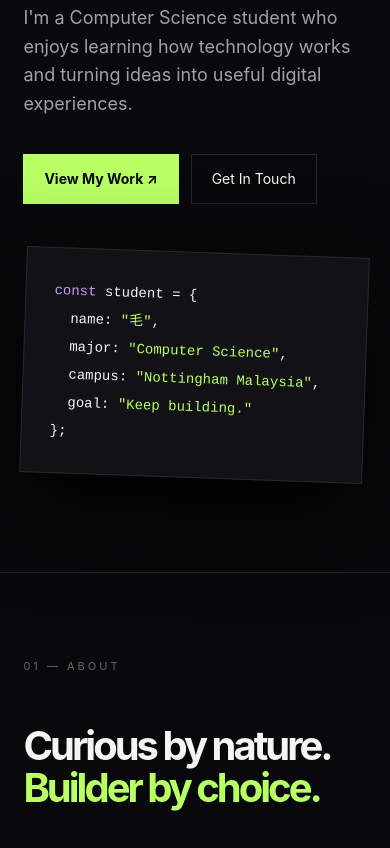
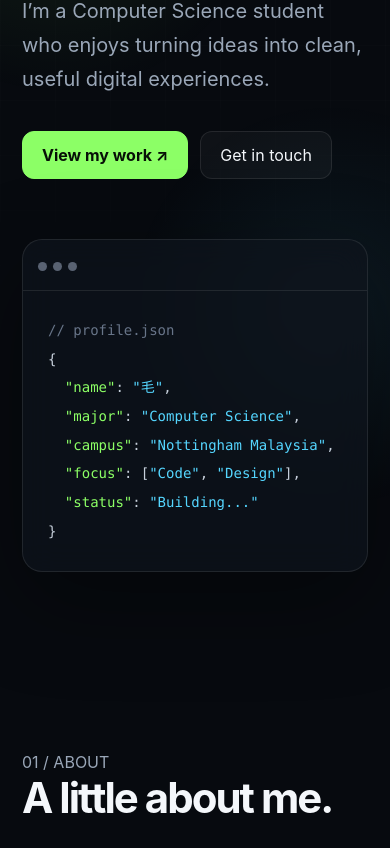
Before and after one commit to m25251656-cpu/portfolio, a plain HTML site: page index.html in a window 390 px wide. Shown: the part 285-1133 px from the top of the page. Drawn offline with Linux system fonts and the light colour scheme.

Commit message:
Upgrade portfolio with advanced animations and interactions

```diff
--- a/index.html
+++ b/index.html
@@ -1,25 +1,42 @@
-<!doctype html>
-<html lang="zh-CN"><head><meta charset="utf-8"><meta name="viewport" content="width=device-width,initial-scale=1">
-<title>毛 | Portfolio</title>
+<!DOCTYPE html>
+<html lang="zh-CN">
+<head>
+<meta charset="UTF-8">
+<meta name="viewport" content="width=device-width, initial-scale=1.0">
+<meta name="description" content="毛的个人主页｜Computer Science Student">
+<title>毛 — Computer Science Portfolio</title>
 <style>
-:root{--bg:#09090b;--card:#121216;--line:#27272d;--text:#f5f5f5;--muted:#a1a1aa;--green:#b7ff63}
-*{box-sizing:border-box}html{scroll-behavior:smooth}body{margin:0;background:var(--bg);color:var(--text);font-family:Inter,Arial,"Noto Sans SC",sans-serif;line-height:1.6}a{color:inherit;text-decoration:none}.nav{height:74px;padding:0 7vw;display:flex;align-items:center;justify-content:space-between;border-bottom:1px solid var(--line);position:sticky;top:0;background:#09090bdd;backdrop-filter:blur(14px);z-index:5}.logo{font-size:28px;font-weight:800}.logo span{color:var(--green)}nav{display:flex;gap:30px;color:#bbb;font-size:14px}nav a:hover{color:var(--green)}
-.hero{min-height:calc(100vh - 74px);padding:9vw 7vw;display:grid;grid-template-columns:1.1fr .9fr;align-items:center;gap:7vw}.eyebrow{font-size:11px;letter-spacing:3px;color:var(--green);font-weight:700}h1{font-size:clamp(68px,10vw,140px);line-height:.9;letter-spacing:-7px;margin:25px 0 30px}h1 span,h2 span{color:var(--green)}.lead{max-width:600px;color:var(--muted);font-size:18px}.buttons{display:flex;gap:12px;margin-top:35px}.btn{padding:13px 20px;border:1px solid var(--line);font-size:14px}.primary{background:var(--green);color:#080808;border-color:var(--green);font-weight:700}.code{background:var(--card);border:1px solid var(--line);padding:28px;box-shadow:0 30px 90px #000;transform:rotate(2deg);font:14px/2 monospace}.green{color:var(--green)}.purple{color:#c49cff}
-section{padding:120px 7vw;border-top:1px solid var(--line)}.label{font-size:11px;letter-spacing:3px;color:#666;margin-bottom:50px}.two{display:grid;grid-template-columns:1fr 1fr;gap:8vw}h2{font-size:clamp(40px,5vw,70px);line-height:1.05;letter-spacing:-3px;margin:0}.copy{color:var(--muted);font-size:17px}.skills,.projects{display:grid;grid-template-columns:repeat(4,1fr);margin-top:55px}.skill,.project{padding:27px 20px;border:1px solid var(--line);margin-right:-1px}.skill b{color:#555;font-size:11px}.skill strong{display:block;margin:12px 0 4px}.skill span,.project p{color:var(--muted);font-size:13px}.projects{grid-template-columns:repeat(3,1fr)}.project{min-height:270px;background:var(--card);transition:.2s}.project:hover{transform:translateY(-5px);border-color:#555}.tag{color:var(--green)!important;font-size:10px!important;letter-spacing:2px}.project h3{font-size:25px}.contact{text-align:center;padding:150px 7vw}.contact h2{margin:20px 0}.email{display:inline-block;color:var(--green);border-bottom:1px solid var(--green);margin-top:20px}footer{padding:28px 7vw;border-top:1px solid var(--line);display:flex;justify-content:space-between;color:#666;font-size:12px}
-@media(max-width:800px){nav{display:none}.hero{grid-template-columns:1fr;padding:80px 6vw}.code{margin-top:20px}.two{grid-template-columns:1fr;gap:35px}.skills{grid-template-columns:1fr 1fr}.projects{grid-template-columns:1fr}section{padding:85px 6vw}footer{padding:25px 6vw;display:block}footer span{display:block;margin:5px 0}h1{letter-spacing:-4px}}
-</style></head>
+:root{--bg:#070a0f;--panel:rgba(15,20,29,.72);--text:#f4f7fb;--muted:#9aa7b8;--accent:#8cff66;--accent2:#55d6ff;--line:rgba(255,255,255,.09)}
+*{box-sizing:border-box;margin:0;padding:0}html{scroll-behavior:smooth}body{font-family:Inter,ui-sans-serif,system-ui,-apple-system,BlinkMacSystemFont,"Segoe UI",sans-serif;background:var(--bg);color:var(--text);overflow-x:hidden}a{color:inherit;text-decoration:none}
+body:before{content:"";position:fixed;inset:0;pointer-events:none;background:radial-gradient(circle at 15% 20%,rgba(140,255,102,.09),transparent 28%),radial-gradient(circle at 85% 70%,rgba(85,214,255,.08),transparent 30%);z-index:-2}.grid{position:fixed;inset:0;background-image:linear-gradient(rgba(255,255,255,.025) 1px,transparent 1px),linear-gradient(90deg,rgba(255,255,255,.025) 1px,transparent 1px);background-size:55px 55px;mask-image:linear-gradient(to bottom,black,transparent 80%);z-index:-1}
+nav{position:fixed;top:18px;left:50%;transform:translateX(-50%);width:min(1100px,calc(100% - 32px));padding:13px 18px;border:1px solid var(--line);border-radius:18px;background:rgba(7,10,15,.62);backdrop-filter:blur(18px);display:flex;justify-content:space-between;align-items:center;z-index:20;box-shadow:0 12px 50px rgba(0,0,0,.25)}.logo{font-weight:800;font-size:20px}.logo span{color:var(--accent)}.links{display:flex;gap:24px;color:var(--muted);font-size:14px}.links a{transition:.25s}.links a:hover{color:var(--text)}
+.hero{min-height:100vh;max-width:1100px;margin:auto;padding:170px 30px 100px;display:grid;grid-template-columns:1.2fr .8fr;gap:60px;align-items:center}.eyebrow{color:var(--accent);font-size:13px;letter-spacing:2px;text-transform:uppercase;margin-bottom:22px}.hero h1{font-size:clamp(55px,9vw,105px);line-height:.9;letter-spacing:-6px;margin-bottom:25px}.hero h1 .accent{color:var(--accent);text-shadow:0 0 35px rgba(140,255,102,.25)}.hero p{font-size:20px;color:var(--muted);max-width:620px;line-height:1.7}.buttons{display:flex;gap:12px;margin-top:35px}.btn{padding:13px 19px;border:1px solid var(--line);border-radius:12px;background:rgba(255,255,255,.035);transition:.3s}.btn.primary{background:var(--accent);color:#071007;border-color:var(--accent);font-weight:700}.btn:hover{transform:translateY(-3px);box-shadow:0 10px 30px rgba(0,0,0,.25)}
+.code-card{border:1px solid var(--line);border-radius:20px;background:var(--panel);backdrop-filter:blur(16px);box-shadow:0 30px 90px rgba(0,0,0,.35);overflow:hidden;transform:perspective(900px) rotateY(-6deg);transition:.5s}.dots{padding:15px;border-bottom:1px solid var(--line)}.dots i{display:inline-block;width:9px;height:9px;border-radius:50%;background:#596272;margin-right:6px}.code{padding:25px;font:14px/2.05 "SFMono-Regular",Consolas,monospace;color:#c7d0dc}.code .k{color:#8cff66}.code .s{color:#55d6ff}.code .c{color:#687589}
+section{max-width:1100px;margin:auto;padding:110px 30px}.section-head{display:flex;justify-content:space-between;align-items:end;margin-bottom:35px}.section-head h2{font-size:42px;letter-spacing:-2px}.section-head p{color:var(--muted)}.cards{display:grid;grid-template-columns:repeat(3,1fr);gap:18px}.card{border:1px solid var(--line);border-radius:18px;background:linear-gradient(145deg,rgba(255,255,255,.055),rgba(255,255,255,.018));padding:27px;transition:.35s;position:relative;overflow:hidden}.card:before{content:"";position:absolute;inset:-80px;background:radial-gradient(circle,rgba(140,255,102,.13),transparent 55%);opacity:0;transition:.4s}.card:hover{transform:translateY(-8px);border-color:rgba(140,255,102,.25)}.card:hover:before{opacity:1}.card>*{position:relative}.num{color:var(--accent);font:12px monospace}.card h3{margin:18px 0 10px;font-size:20px}.card p{color:var(--muted);line-height:1.7}.tags{display:flex;flex-wrap:wrap;gap:7px;margin-top:18px}.tag{padding:6px 9px;border-radius:8px;background:rgba(255,255,255,.055);font-size:12px;color:#c5cfdb}
+.skills{display:flex;flex-wrap:wrap;gap:12px}.skill{padding:13px 17px;border:1px solid var(--line);border-radius:12px;background:rgba(255,255,255,.035);transition:.3s}.skill:hover{border-color:var(--accent);color:var(--accent);transform:translateY(-4px)}
+.contact{border:1px solid var(--line);border-radius:24px;padding:50px;background:linear-gradient(135deg,rgba(140,255,102,.07),rgba(85,214,255,.04));display:flex;justify-content:space-between;align-items:center;gap:30px}.contact h2{font-size:40px;letter-spacing:-2px}.contact p{color:var(--muted);margin-top:10px}footer{max-width:1100px;margin:auto;padding:35px 30px 55px;color:#657184;font-size:13px;display:flex;justify-content:space-between}
+.reveal{opacity:0;transform:translateY(30px);transition:opacity .8s ease,transform .8s ease}.reveal.show{opacity:1;transform:none}
+.cursor{display:inline-block;width:3px;height:1em;background:var(--accent);margin-left:5px;vertical-align:-.12em;animation:blink 1s infinite}@keyframes blink{50%{opacity:0}}@keyframes float{50%{transform:translateY(-10px)}}.floating{animation:float 5s ease-in-out infinite}
+@media(max-width:800px){nav{top:10px}.links{gap:11px;font-size:12px}.hero{grid-template-columns:1fr;padding-top:145px}.code-card{transform:none}.cards{grid-template-columns:1fr}.contact{flex-direction:column;align-items:flex-start}.hero h1{letter-spacing:-4px}section{padding:80px 22px}.hero{padding-left:22px;padding-right:22px}footer{padding-left:22px;padding-right:22px}}
+</style>
+</head>
 <body>
-<header class="nav"><a class="logo" href="#">毛<span>.</span></a><nav><a href="#about">About</a><a href="#skills">Skills</a><a href="#projects">Projects</a><a href="#contact">Contact</a></nav></header>
-<main>
-<section class="hero"><div><div class="eyebrow">COMPUTER SCIENCE STUDENT</div><h1>Hi, I'm <span>毛.</span></h1><p class="lead">I'm a Computer Science student who enjoys learning how technology works and turning ideas into useful digital experiences.</p><div class="buttons"><a class="btn primary" href="#projects">View My Work ↗</a><a class="btn" href="#contact">Get In Touch</a></div></div>
-<pre class="code"><span class="purple">const</span> student = {
-  name: <span class="green">"毛"</span>,
-  major: <span class="green">"Computer Science"</span>,
-  campus: <span class="green">"Nottingham Malaysia"</span>,
-  goal: <span class="green">"Keep building."</span>
-};</pre></section>
-<section id="about"><div class="label">01 — ABOUT</div><div class="two"><h2>Curious by nature.<br><span>Builder by choice.</span></h2><div class="copy"><p>I'm currently studying Computer Science and building my foundation across programming, mathematics, networking and problem solving.</p><p>This portfolio is a space to document what I'm learning, the projects I'm working on, and the things I want to build next.</p></div></div></section>
-<section id="skills"><div class="label">02 — SKILLS</div><h2>Tools I'm learning<br><span>& working with.</span></h2><div class="skills"><div class="skill"><b>01</b><strong>Programming</strong><span>Python · Java · C</span></div><div class="skill"><b>02</b><strong>Web</strong><span>HTML · CSS · JavaScript</span></div><div class="skill"><b>03</b><strong>Computer Science</strong><span>Algorithms · Networks · Systems</span></div><div class="skill"><b>04</b><strong>Creative</strong><span>UI · Presentations · Design</span></div></div></section>
-<section id="projects"><div class="label">03 — PROJECTS</div><h2>Selected <span>work.</span></h2><div class="projects"><article class="project"><p class="tag">WEB · PERSONAL</p><h3>Personal Portfolio</h3><p>A responsive personal website designed to showcase skills, projects and learning progress.</p></article><article class="project"><p class="tag">ACADEMIC</p><h3>Course Projects</h3><p>A growing collection of programming and Computer Science coursework projects.</p></article><article class="project"><p class="tag">COMING SOON</p><h3>Next Project</h3><p>Something new is being built. This section is ready for your next idea.</p></article></div></section>
-<section id="contact" class="contact"><div class="eyebrow">04 — CONTACT</div><h2>Let's build something<br><span>interesting.</span></h2><p class="copy">Have an idea, project or just want to say hello?</p><a class="email" href="mailto:your.email@example.com">your.email@example.com ↗</a></section>
-</main><footer><span>© 2026 毛</span><span>Built with HTML · CSS</span></footer></body></html>
+<div class="grid"></div>
+<nav><a class="logo" href="#">毛<span>.</span></a><div class="links"><a href="#about">About</a><a href="#skills">Skills</a><a href="#projects">Projects</a><a href="#contact">Contact</a></div></nav>
+<header class="hero">
+<div class="reveal"><div class="eyebrow">Computer Science · Nottingham Malaysia</div><h1>Hi, I'm <span class="accent">毛</span><span class="cursor"></span></h1><p>I’m a Computer Science student who enjoys turning ideas into clean, useful digital experiences.</p><div class="buttons"><a class="btn primary" href="#projects">View my work ↗</a><a class="btn" href="#contact">Get in touch</a></div></div>
+<div class="code-card floating reveal"><div class="dots"><i></i><i></i><i></i></div><div class="code"><span class="c">// profile.json</span><br>{<br>&nbsp;&nbsp;<span class="k">"name"</span>: <span class="s">"毛"</span>,<br>&nbsp;&nbsp;<span class="k">"major"</span>: <span class="s">"Computer Science"</span>,<br>&nbsp;&nbsp;<span class="k">"campus"</span>: <span class="s">"Nottingham Malaysia"</span>,<br>&nbsp;&nbsp;<span class="k">"focus"</span>: [<span class="s">"Code"</span>, <span class="s">"Design"</span>],<br>&nbsp;&nbsp;<span class="k">"status"</span>: <span class="s">"Building..."</span><br>}</div></div>
+</header>
+<section id="about" class="reveal"><div class="section-head"><div><p>01 / ABOUT</p><h2>A little about me.</h2></div></div><div class="cards"><article class="card"><span class="num">01</span><h3>Curious</h3><p>I like understanding how things work and learning by building.</p></article><article class="card"><span class="num">02</span><h3>Creative</h3><p>I care about both functionality and how a digital product feels.</p></article><article class="card"><span class="num">03</span><h3>Growing</h3><p>Currently developing my skills through university projects and personal experiments.</p></article></div></section>
+<section id="skills" class="reveal"><div class="section-head"><div><p>02 / SKILLS</p><h2>What I work with.</h2></div></div><div class="skills"><span class="skill">Python</span><span class="skill">Java</span><span class="skill">HTML</span><span class="skill">CSS</span><span class="skill">JavaScript</span><span class="skill">Git & GitHub</span><span class="skill">Problem Solving</span><span class="skill">UI / UX</span></div></section>
+<section id="projects" class="reveal"><div class="section-head"><div><p>03 / PROJECTS</p><h2>Things I've built.</h2></div></div><div class="cards"><article class="card"><span class="num">PROJECT 01</span><h3>Portfolio Website</h3><p>A responsive personal portfolio built with modern HTML, CSS and JavaScript.</p><div class="tags"><span class="tag">HTML</span><span class="tag">CSS</span><span class="tag">JS</span></div></article><article class="card"><span class="num">PROJECT 02</span><h3>Coming Soon</h3><p>A new university or personal project will appear here soon.</p><div class="tags"><span class="tag">In progress</span></div></article><article class="card"><span class="num">PROJECT 03</span><h3>More to build</h3><p>This space is ready for the next idea, experiment or open-source project.</p><div class="tags"><span class="tag">Future</span></div></article></div></section>
+<section id="contact" class="reveal"><div class="contact"><div><p>04 / CONTACT</p><h2>Let's build something.</h2><p>Have an idea, project or just want to say hi?</p></div><a class="btn primary" href="mailto:your.email@example.com">Email me ↗</a></div></section>
+<footer><span>© 2026 毛</span><span>Built with curiosity & code.</span></footer>
+<script>
+const observer=new IntersectionObserver(entries=>entries.forEach(e=>{if(e.isIntersecting)e.target.classList.add('show')}),{threshold:.12});
+document.querySelectorAll('.reveal').forEach(el=>observer.observe(el));
+const card=document.querySelector('.code-card');
+document.addEventListener('mousemove',e=>{if(innerWidth>800&&card){const x=(e.clientX/innerWidth-.5)*6;const y=(e.clientY/innerHeight-.5)*-5;card.style.transform='perspective(900px) rotateY('+x+'deg) rotateX('+y+'deg)'}});
+</script>
+</body>
+</html>
```
